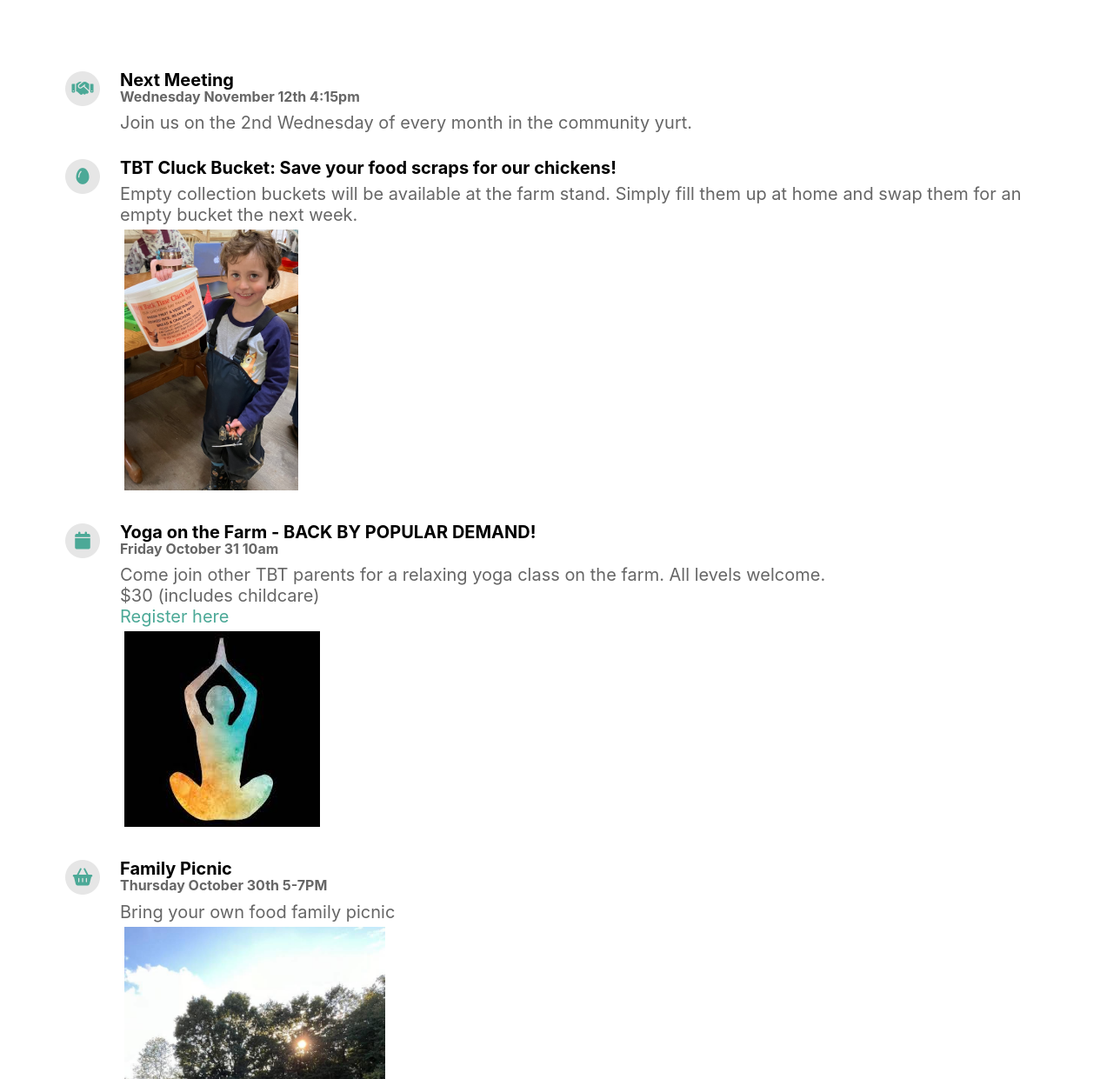
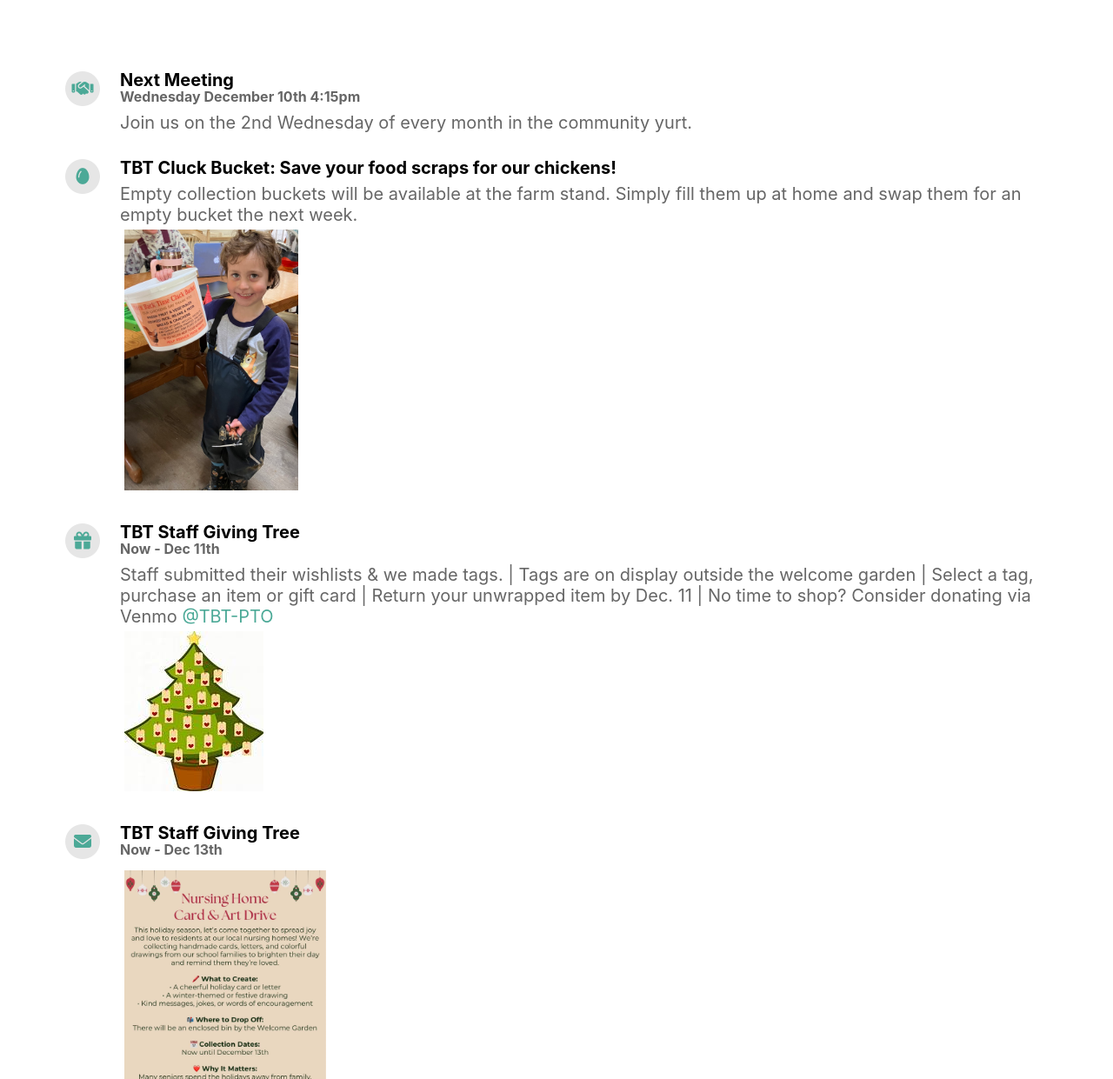
Before and after one commit to mrawdon/tbt-pto, a Jekyll site: the page built from index.html, in a window 1280 px wide and 1400 px high, scrolled down 557 px. Shown: the part 159-1400 px from the top of the window at 87% size. Built offline with Jekyll 4.4.1, drawn with Linux system fonts in a browser that asks for light colours; nearby versions of some CDN libraries.

Commit message:
November update

```diff
--- a/_config.yml
+++ b/_config.yml
@@ -17,7 +17,7 @@ email_address: turnbacktime.pto@gmail.com
 # Markdown can be used in title and description https://www.markdownguide.org/basic-syntax/
 features:
   - title: Next Meeting
-    date: Wednesday November 12th 4:15pm
+    date: Wednesday December 10th 4:15pm
     description: |
       Join us on the 2nd Wednesday of every month in the community yurt.
     fontawesome_icon_name: handshake
@@ -28,23 +28,21 @@ features:
     fontawesome_icon_name: egg
     image: /assets/cluck_bucket.jpg
 
-  - title: Yoga on the Farm - BACK BY POPULAR DEMAND!
-    date:  Friday October 31 10am
+  - title: TBT Staff Giving Tree
+    date: Now - Dec 11th
     description: |
-      Come join other TBT parents for a relaxing yoga class on the farm. All levels welcome.
+      Staff submitted their wishlists & we made tags. |
+      Tags are on display outside the welcome garden |
+      Select a tag, purchase an item or gift card |
+      Return your unwrapped item by Dec. 11 |
+      No time to shop? Consider donating via Venmo [@TBT-PTO](https://venmo.com/TBT-PTO?txn=pay)
+    fontawesome_icon_name: gift
+    image: /assets/giving_tree.jpg
 
-      $30 (includes childcare)
-
-      [Register here](https://forms.gle/MK74RoPvsRPJMBrt8)
-    image: /assets/yoga.png
-    fontawesome_icon_name: calendar
-
-  - title: Family Picnic
-    date:  Thursday October 30th 5-7PM
-    description: |
-       Bring your own food family picnic
-    image: /assets/family_picnic.png
-    fontawesome_icon_name: shopping-basket
+  - title: TBT Staff Giving Tree
+    date: Now - Dec 13th
+    fontawesome_icon_name: envelope
+    image: /assets/card_drive.jpg
 
   - title: Check out
     description: |
```
Also changed, not shown: assets/card_drive.jpg (added), assets/giving_tree.jpg (added).
